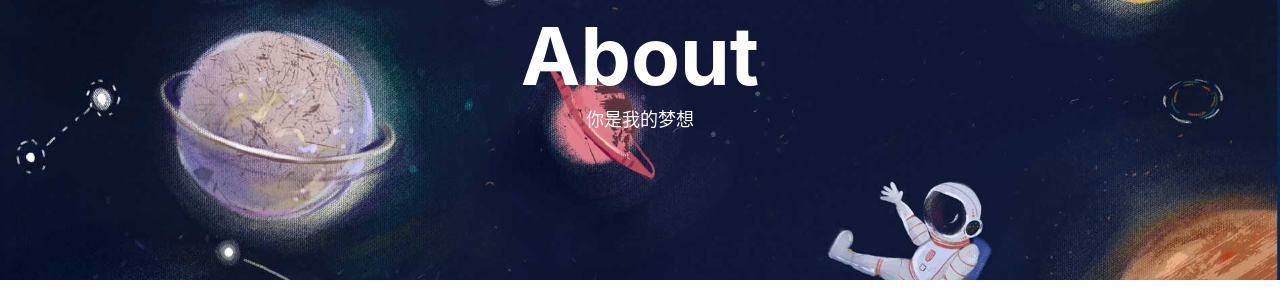
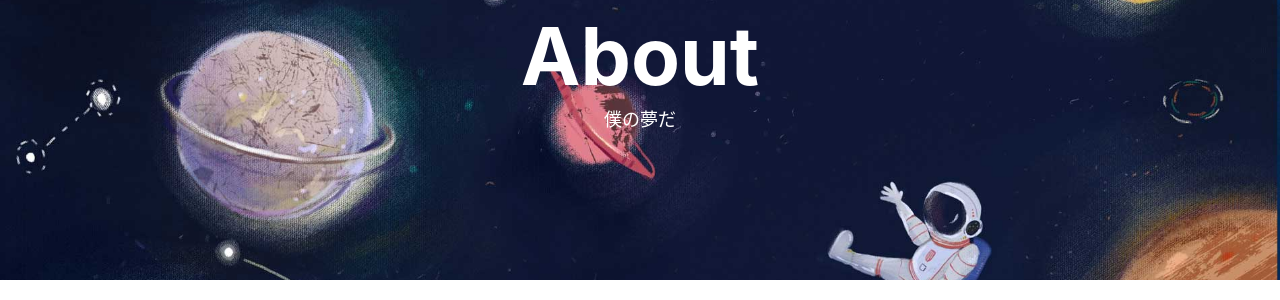
Before and after one commit to AlexBw777/AlexBw777.github.io, a Jekyll site: the page built from about.html, in a window 1280 px wide. Shown: the part 138-438 px from the top of the page. Built offline with Jekyll 4.4.1, drawn with Linux system fonts in a browser that asks for light colours; nearby versions of some CDN libraries; comment, search, counter and statistics services are not loaded.

Commit message:
Update about.html

```diff
--- a/about.html
+++ b/about.html
@@ -1,7 +1,7 @@
 ---
 layout: page
 title: "About"
-description: "你是我的梦想"
+description: "僕の夢だ"
 header-img: "img/about-bg.jpg"
 multilingual: true
 ---
```
